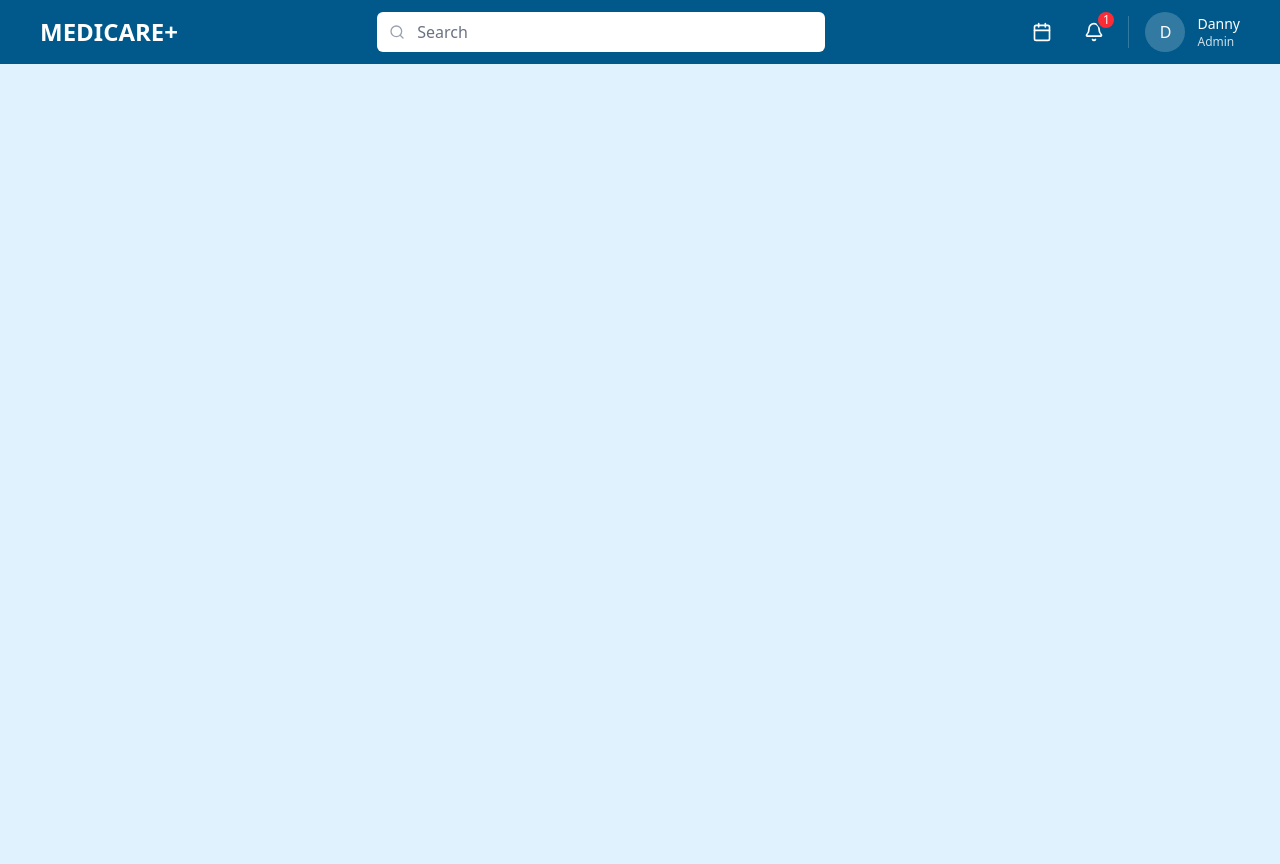
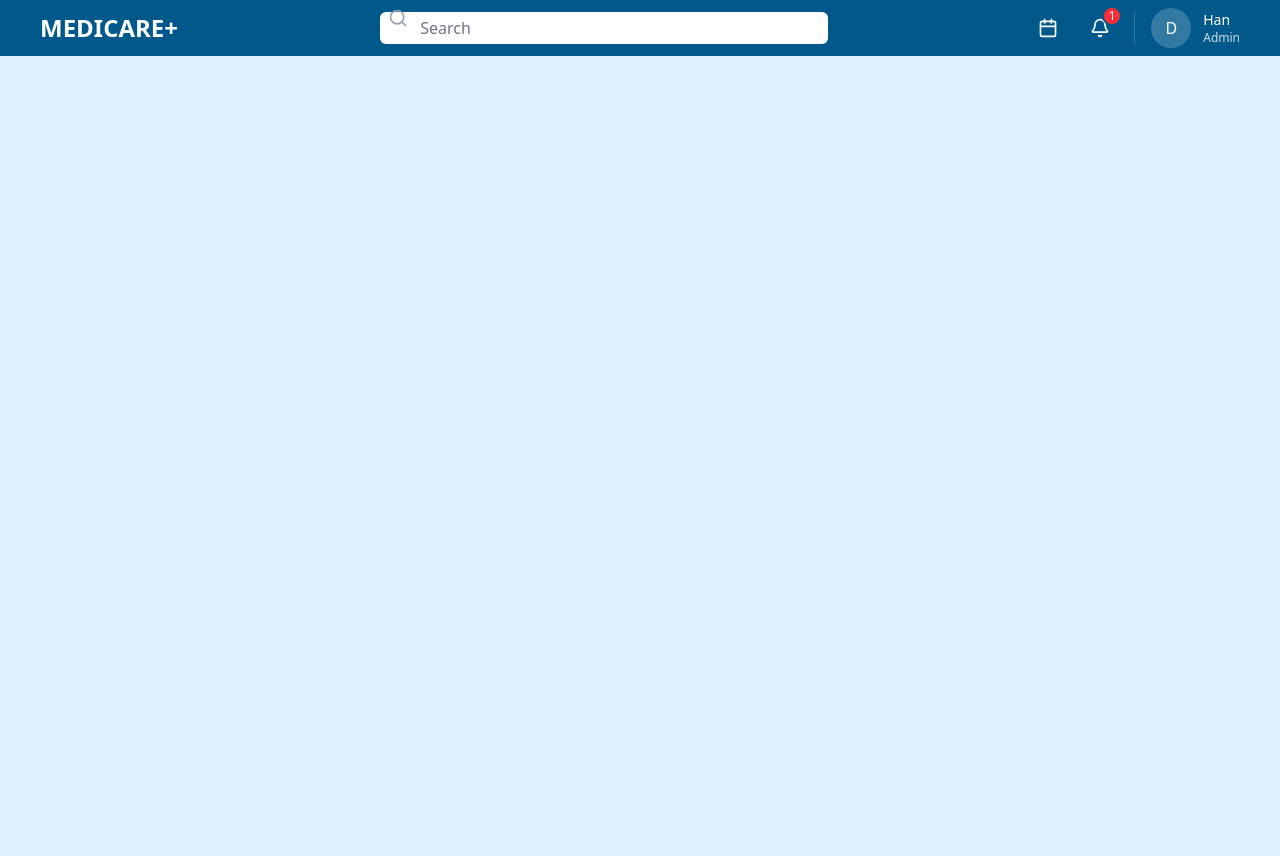
Before and after one commit to XuanGiaHanNguyen/MediCare-, a React (Vite) app in the folder frontend/: page /dock in a window 1280 px wide. Built offline with nearby package versions, Linux system fonts and the light colour scheme.

Commit message:
fixed and unify the dock

```diff
--- a/frontend/src/component/DockHeader.jsx
+++ b/frontend/src/component/DockHeader.jsx
@@ -2,7 +2,7 @@ import { Search, Calendar, Bell, Menu } from "lucide-react"
 
 const HospitalHeader = (props) => {
   return (
-    <header className="bg-sky-800 text-white px-10 py-3 flex items-center justify-between shadow-xl">
+    <header className="bg-sky-800 text-white px-10 py-2 flex items-center justify-between shadow-xl">
       {/* Left side - Logo and Title */}
       <div className="flex items-center gap-3">
         <h1 className="text-2xl font-bold">MEDICARE+</h1>
@@ -11,11 +11,11 @@ const HospitalHeader = (props) => {
       {/* Center - Search Bar */}
       <div className="flex-1 max-w-md mx-8">
         <div className="relative">
-          <Search className="absolute left-3 top-1/2 transform -translate-y-1/2 h-4 w-4 text-gray-400" />
+          <Search className="absolute left-2 top-1/5 transform -translate-y-1/2 h-5 w-5 text-gray-400" />
           <input
             type="search"
             placeholder="Search"
-            className="w-full pl-10 pr-4 py-2 bg-white border-0 rounded-md text-gray-900 placeholder:text-gray-500 focus:outline-none focus:ring-2 focus:ring-sky-300"
+            className="w-full pl-10 pr-4 py-1 bg-white border-0 rounded-md text-gray-900 placeholder:text-gray-500 focus:outline-none focus:ring-2 focus:ring-sky-300"
           />
         </div>
       </div>
@@ -46,7 +46,7 @@ const HospitalHeader = (props) => {
             D
           </div>
           <div className="text-sm">
-            <div className="font-medium">Danny</div>
+            <div className="font-medium">Han</div>
             <div className="text-white/80 text-xs">Admin</div>
           </div>
         </div>
```
